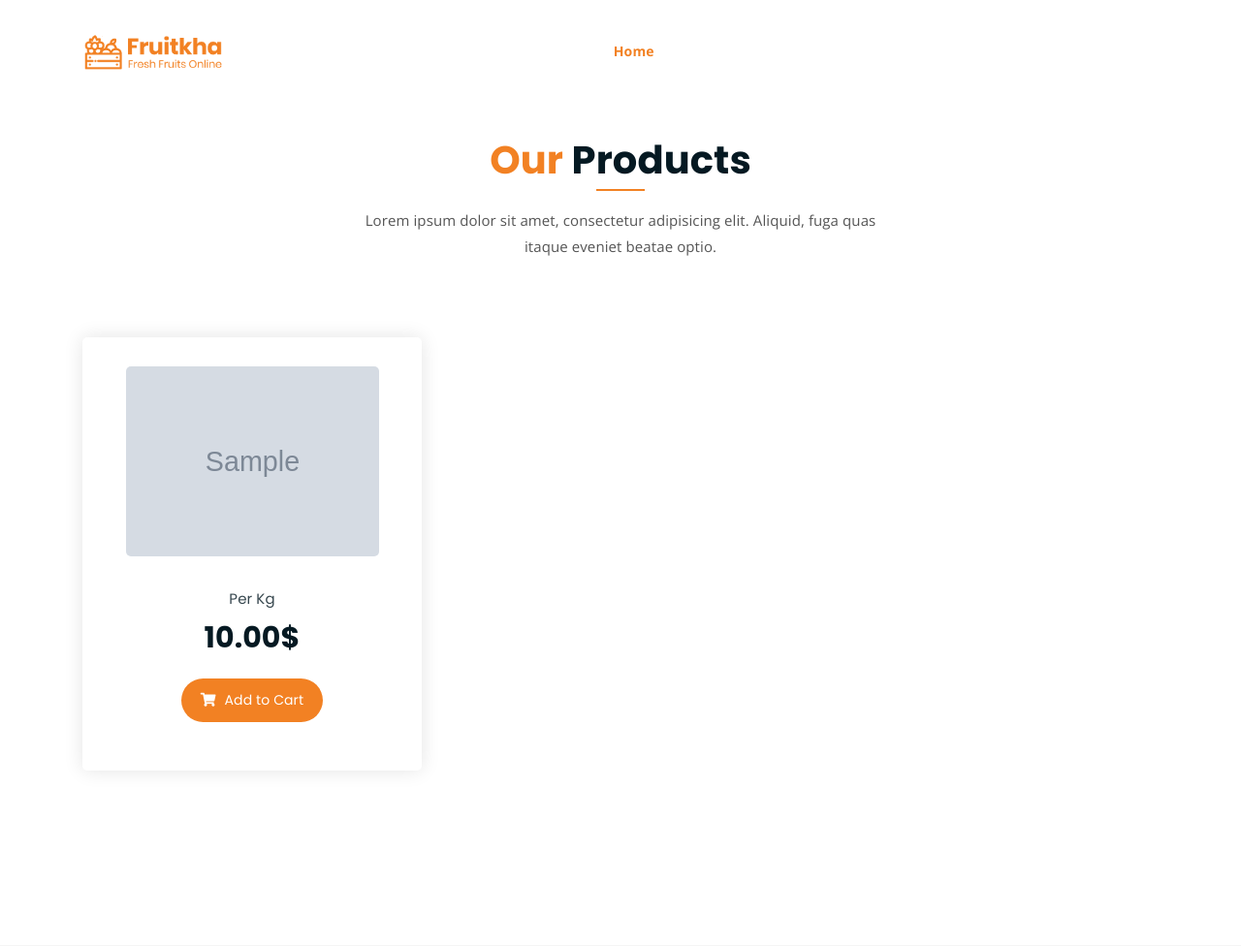
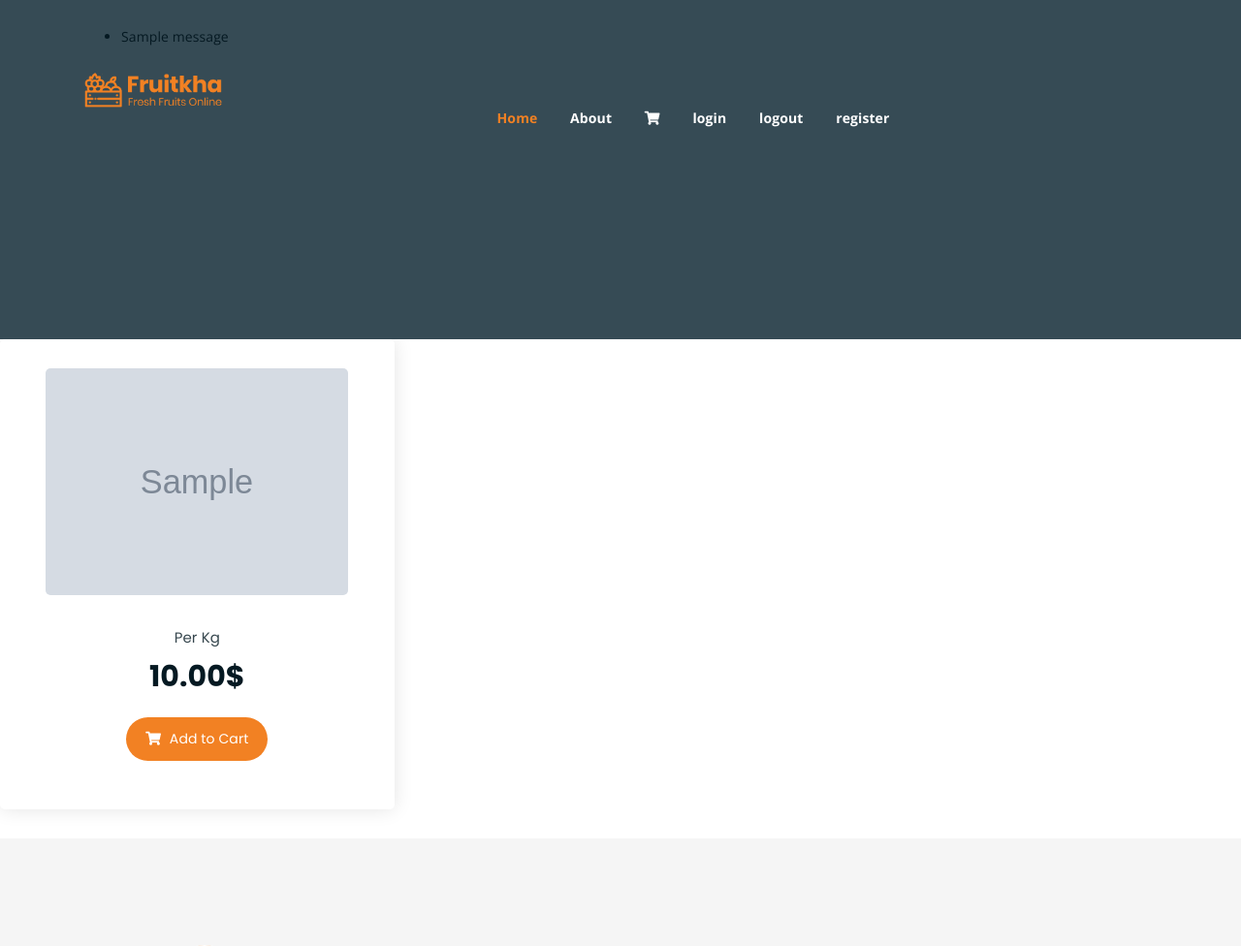
Before and after one commit to lewisnjue/ecomerce, a Django app: page / in a window 1280 px wide. Shown: the top 976 px of the page at 97% size. Run offline with Django 4.2, Linux system fonts and the light colour scheme; tables that the repository leaves empty hold one stand-in row (values such as "Sample post"); grey boxes marked "Sample" are stand-in pictures; one stand-in notice (Sample message) is shown; some libraries are stand-ins or nearby versions.

Commit message:
end of basic runnig website

```diff
--- a/main/forms.py
+++ b/main/forms.py
@@ -5,4 +5,4 @@ from django.contrib.auth.forms import UserCreationForm
 class registeruser(UserCreationForm):
     class Meta:
        model=User
-       fields=['username','email','password1','password2','first_name']
+       fields=['username','email','password1','password2']
--- a/main/urls.py
+++ b/main/urls.py
@@ -10,6 +10,7 @@ urlpatterns = [
     path('checkout',views.checkout,name='checkout'),
     path('single/<int:id>',views.single,name='single'),
     path('register',views.Register,name='register'),
-    path('login',views.loginview,name='login')
+    path('login',views.loginview,name='login'),
+    path('logout',views.logoutview,name="logout")
 ]
 urlpatterns += static(settings.MEDIA_URL,document_root=settings.MEDIA_ROOT)
--- a/main/views.py
+++ b/main/views.py
@@ -1,7 +1,12 @@
-from django.shortcuts import render
+from django.shortcuts import render,redirect
 from .models import Product
 from .forms import registeruser
 from django.contrib.auth.models import User
+from django.http import HttpResponseRedirect
+from django.urls import reverse
+from django.contrib import messages
+from django.contrib.auth import authenticate,login,logout
+from django.contrib.auth.decorators import login_required
 # Create your views here.
 def home(request):
     products=Product.objects.all()
@@ -12,10 +17,11 @@ def home(request):
 def about(request):
     return render(request,'about.html')
 
+@login_required(login_url='login')
 def cart(request):
     return render(request,'cart.html')
 
-
+@login_required(login_url='login')
 def checkout(request):
     return render(request,'checkout.html')
 
@@ -28,9 +34,38 @@ def single(request,id):
 
 
 def Register(request):
+    if request.method == 'POST':
+        form = registeruser(request.POST)
+        if form.is_valid():
+            form.save()
+            return HttpResponseRedirect(reverse('home'))
+        else:
+             messange = messages.error(request,'something went wrong please try agin ')
+             return render(request,'register.html',{
+        'form': form,
+        "messange":messange
+    })
     return render(request,'register.html',{
         'form':registeruser()
     })
 
+
 def loginview(request):
-    return render(request,'login.html')
+    if request.method == "POST":
+        username = request.POST.get('username')
+        password = request.POST.get('password')
+        user = authenticate(request, username=username, password=password)
+
+        if user is not None:
+            login(request, user)
+            messages.success(request, 'Login successful!')
+            return redirect('home')  # Redirect to the home page or another appropriate page
+        else:
+            messages.error(request, 'Please enter valid credentials!')
+
+    return render(request, 'login.html')
+
+@login_required(login_url='login')
+def logoutview(request):
+    logout(request)
+    return redirect('login')
--- a/templates/base.html
+++ b/templates/base.html
@@ -47,6 +47,13 @@
 	<!-- header -->
 	<div class="top-header-area" id="sticker">
 		<div class="container">
+		    {% if messages %}
+                <ul class="messages">
+                    {% for message in messages %}
+                        <li {% if message.tags %} class="{{ message.tags }}" {% endif %}>{{ message }}</li>
+                    {% endfor %}
+                </ul>
+            {% endif %}
 			<div class="row">
 				<div class="col-lg-12 col-sm-12 text-center">
 					<div class="main-menu-wrap">
@@ -67,12 +74,16 @@
 
 
 
-								<li>
+							 <li>
+
 									<div class="header-icons">
 										<a class="shopping-cart" href="{% url 'cart' %}"><i class="fas fa-shopping-cart"></i></a>
 
 									</div>
 								</li>
+								<li> <a href="{% url 'login' %}">login </li>
+								<li> <a href="{% url 'logout' %}">logout</li>
+								<li><a href="{% url 'register' %}">register</li>
 							</ul>
 						</nav>
 						<a class="mobile-show search-bar-icon" href="#"><i class="fas fa-search"></i></a>
--- a/templates/home.html
+++ b/templates/home.html
@@ -2,26 +2,35 @@
 {% load static %}
 
   {% block body  %}
+    <div class="search-area">
+		<div class="container">
+			<div class="row">
+				<div class="col-lg-12">
+					<span class="close-btn"><i class="fas fa-window-close"></i></span>
+					<div class="search-bar">
+						<div class="search-bar-tablecell">
+							<h3>Search For:</h3>
+							<input type="text" placeholder="Keywords">
+							<button type="submit">Search <i class="fas fa-search"></i></button>
+						</div>
+					</div>
+				</div>
+			</div>
+		</div>
+	</div>
+	<!-- end search arewa -->
 
-  	<!-- hero area -->
-
-	<!-- end hero area -->
-
-
-
-
-     <div class="product-section mt-150 mb-150">
+	<!-- breadcrumb-section -->
+	<div class="breadcrumb-section breadcrumb-bg">
 		<div class="container">
 			<div class="row">
 				<div class="col-lg-8 offset-lg-2 text-center">
-					<div class="section-title">
-						<h3><span class="orange-text">Our</span> Products</h3>
-						<p>Lorem ipsum dolor sit amet, consectetur adipisicing elit. Aliquid, fuga quas itaque eveniet beatae optio.</p>
-					</div>
+
 				</div>
 			</div>
-<!--here-->
-
+		</div>
+	</div>
+	<!-- end breadcrumb section -->
 			<div class="row">
           {% for product in products %}
 				<div class="col-lg-4 col-md-6 text-center">
```
Also changed, not shown: ecomerce/settings.py (+7 -1 lines), templates/login.html (+16 -17 lines), templates/register.html (+11 -9 lines).
